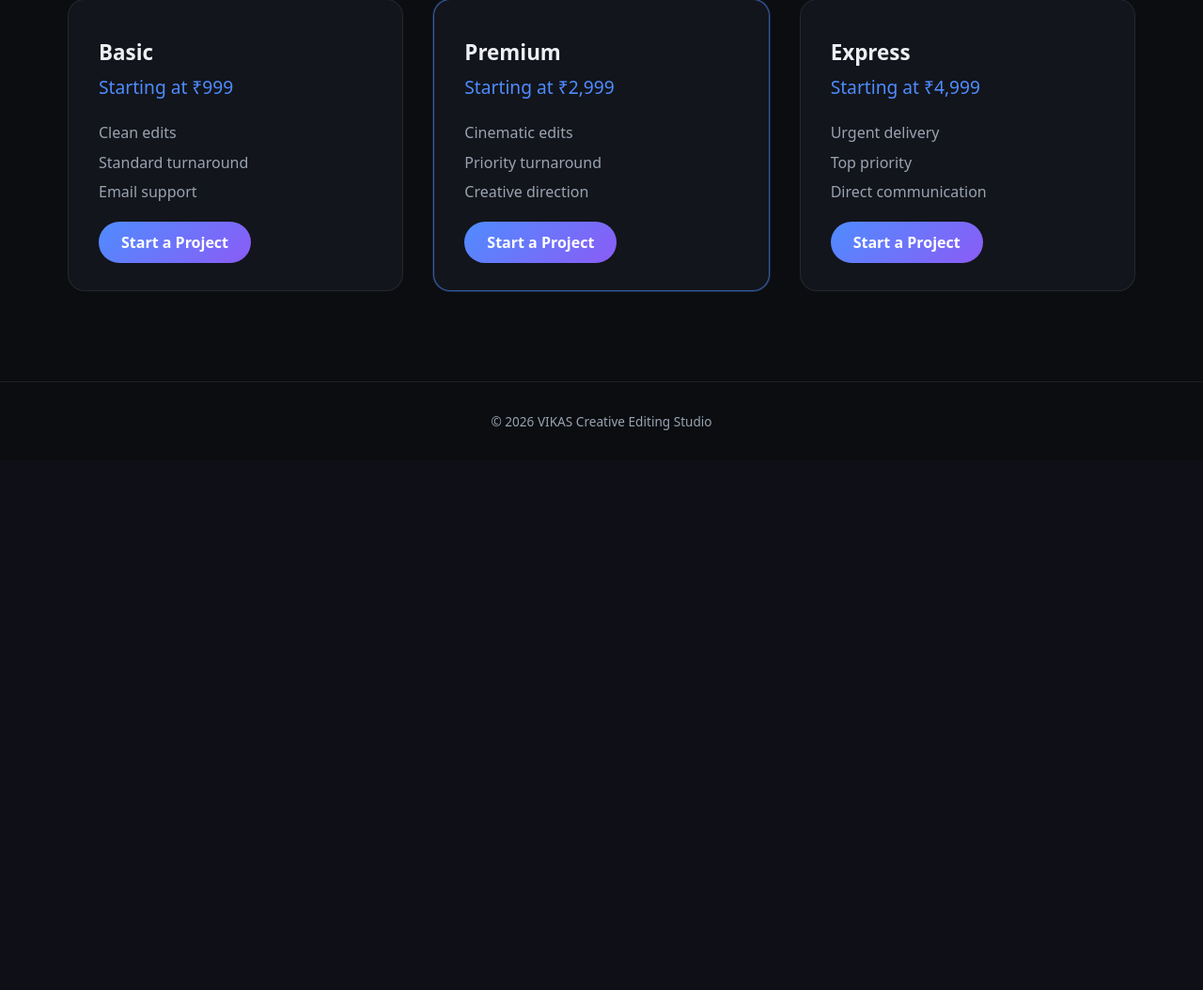
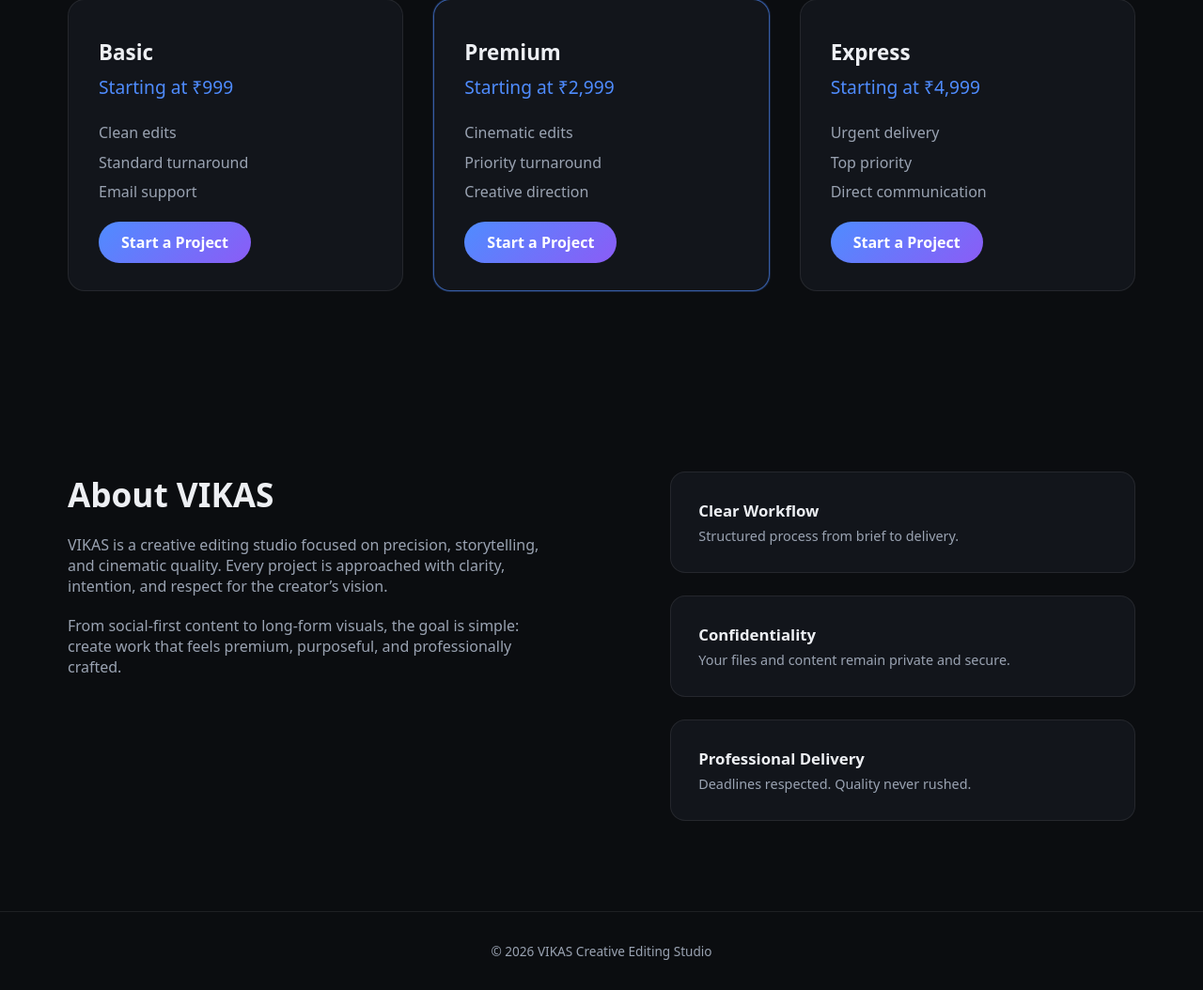
Before and after one commit to sonusudha-1507/vikas-creative-studio, a Flask app: page / in a window 1280 px wide. Shown: the part 1701-2755 px from the top of the page at 94% size. Before the commit the page ends 2159 px from the top, so only its background shows below. Run offline with Flask 3, Linux system fonts and the light colour scheme.

Commit message:
Add About and trust section to homepage

```diff
--- a/static/css/base.css
+++ b/static/css/base.css
@@ -263,3 +263,57 @@ main {
     border: 1px solid rgba(79, 140, 255, 0.6);
     box-shadow: 0 0 0 1px rgba(79, 140, 255, 0.2);
 }
+/* =========================
+   About & Trust
+========================= */
+.about {
+    padding: 6rem 2rem;
+    max-width: 1200px;
+    margin: 0 auto;
+}
+
+.about-grid {
+    display: grid;
+    grid-template-columns: 1.2fr 1fr;
+    gap: 3rem;
+}
+
+.about-content h2 {
+    font-size: 2.2rem;
+    margin-bottom: 1.2rem;
+}
+
+.about-content p {
+    color: var(--text-muted);
+    margin-bottom: 1.2rem;
+    max-width: 520px;
+}
+
+.trust-cards {
+    display: grid;
+    gap: 1.5rem;
+}
+
+.trust-card {
+    background: var(--bg-surface);
+    padding: 1.8rem;
+    border-radius: 16px;
+    border: 1px solid var(--border-subtle);
+}
+
+.trust-card h4 {
+    margin-bottom: 0.4rem;
+    font-size: 1.05rem;
+}
+
+.trust-card p {
+    font-size: 0.9rem;
+    color: var(--text-muted);
+}
+
+/* Responsive */
+@media (max-width: 900px) {
+    .about-grid {
+        grid-template-columns: 1fr;
+    }
+}
--- a/templates/home.html
+++ b/templates/home.html
@@ -89,5 +89,41 @@
         </div>
     </div>
 </section>
+<section class="about">
+    <div class="about-grid">
+        <div class="about-content">
+            <h2>About VIKAS</h2>
+            <p>
+                VIKAS is a creative editing studio focused on precision,
+                storytelling, and cinematic quality. Every project is
+                approached with clarity, intention, and respect for the
+                creator’s vision.
+            </p>
+
+            <p>
+                From social-first content to long-form visuals, the goal is
+                simple: create work that feels premium, purposeful, and
+                professionally crafted.
+            </p>
+        </div>
+
+        <div class="trust-cards">
+            <div class="trust-card">
+                <h4>Clear Workflow</h4>
+                <p>Structured process from brief to delivery.</p>
+            </div>
+
+            <div class="trust-card">
+                <h4>Confidentiality</h4>
+                <p>Your files and content remain private and secure.</p>
+            </div>
+
+            <div class="trust-card">
+                <h4>Professional Delivery</h4>
+                <p>Deadlines respected. Quality never rushed.</p>
+            </div>
+        </div>
+    </div>
+</section>
 
 {% endblock %}
```
